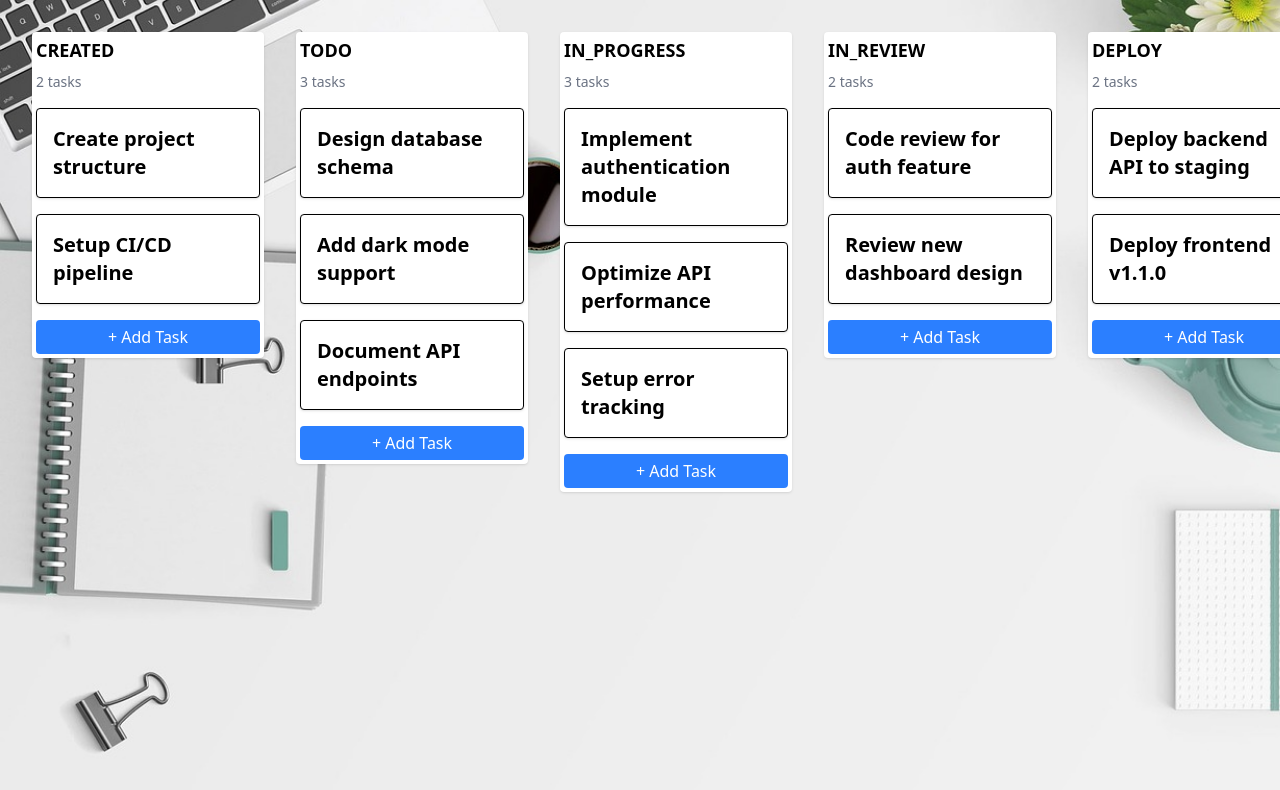
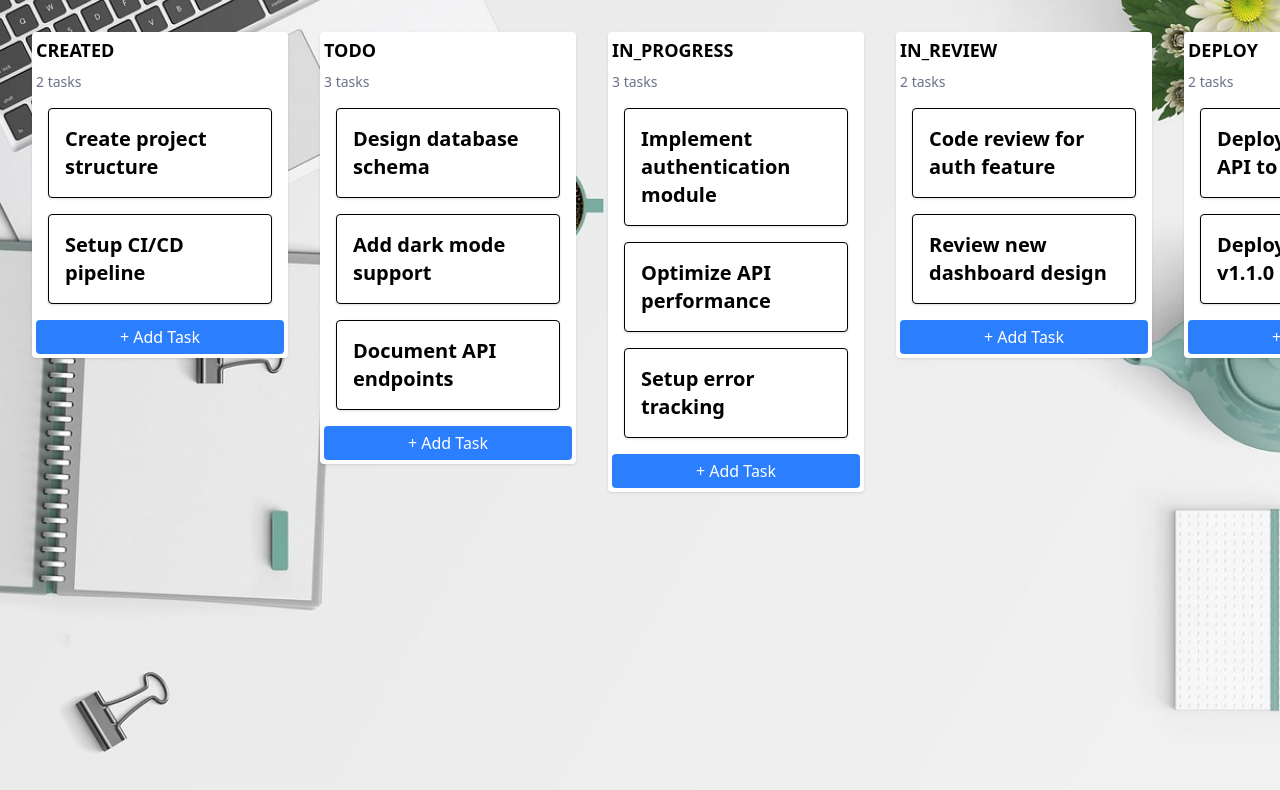
Before and after one commit to ndmanhSoict/ToDoListExercise, a React (Vite) app: page /test in a window 1280 px wide. Shown: the top 790 px of the page. Built offline with nearby package versions, Linux system fonts and the light colour scheme.

Commit message:
fix: fix bug UI when column doesn't have any task

```diff
--- a/src/shared/components/ColumnTask.tsx
+++ b/src/shared/components/ColumnTask.tsx
@@ -26,7 +26,7 @@ export default function ColumnTask({
         console.log('Đã thả phần tử:', data, 'từ cột', fromColumn, 'vào cột', header);
         onDropEvent(data, fromColumn, header);
       }}
-      className="flex flex-col w-68 bg-white shadow m-4 rounded p-1 h-fit"
+      className="flex flex-col flex-shrink-0 w-64 bg-white shadow m-4 rounded p-1 h-fit"
     >
       <h2 className="font-bold text-lg mb-2">{header}</h2>
       <p className="text-sm text-gray-500 mb-4">{count} tasks</p>
```
